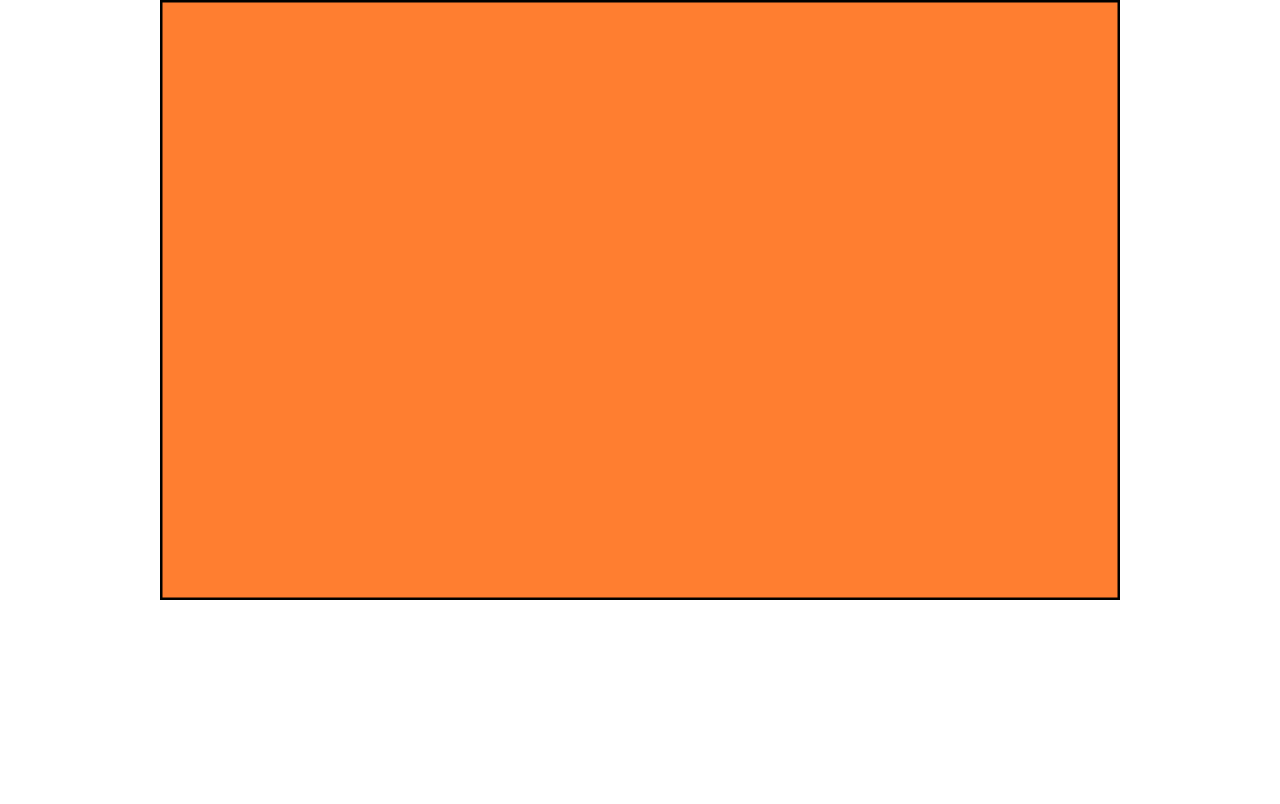
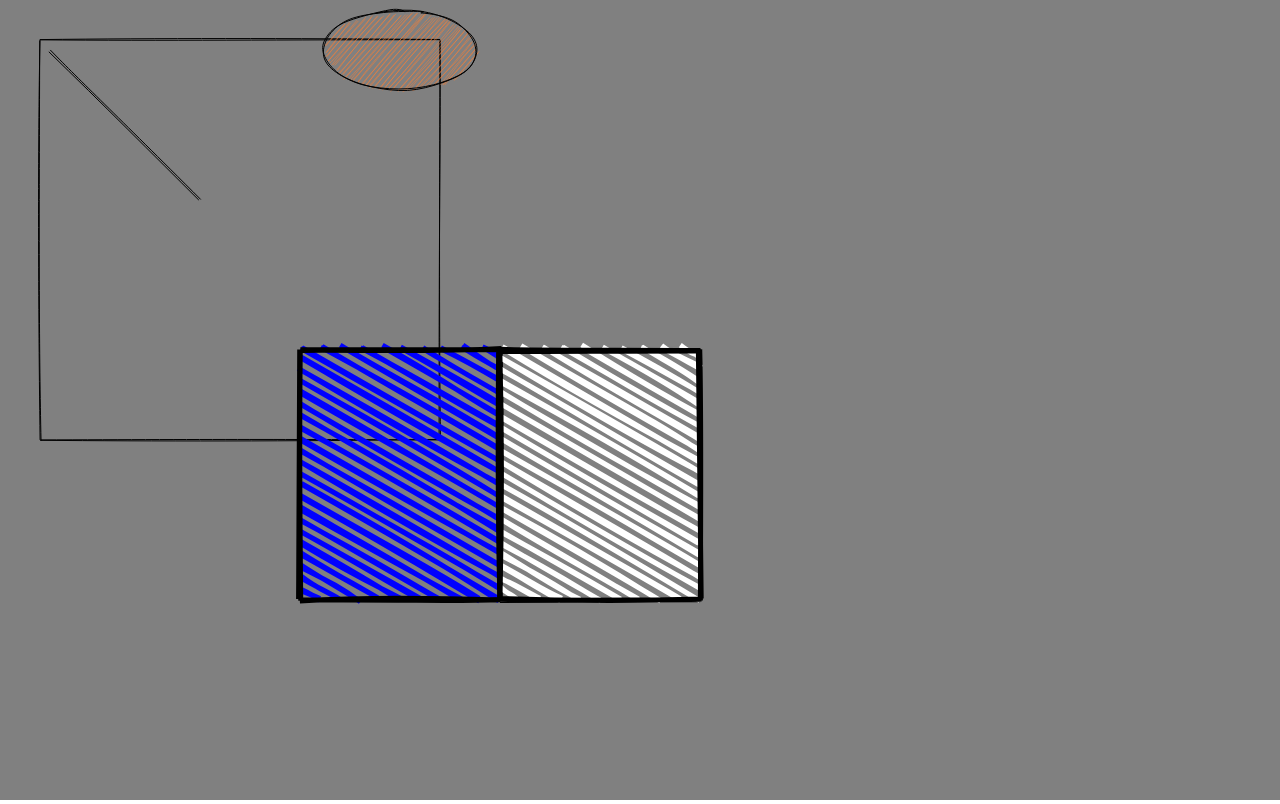
Before and after one commit to charlieconneely/final-year-project, a React (Create React App) app: page /canvas in a window 1280 px wide. Built offline with nearby package versions, Linux system fonts and the light colour scheme.

Commit message:
installed roughjs and started testing out shapes

```diff
--- a/package.json
+++ b/package.json
@@ -12,6 +12,7 @@
     "react-dom": "^17.0.1",
     "react-router-dom": "^5.2.0",
     "react-scripts": "4.0.0",
+    "roughjs": "^4.3.1",
     "web-vitals": "^0.2.4"
   },
   "scripts": {
--- a/src/components/Canvas/canvas.js
+++ b/src/components/Canvas/canvas.js
@@ -1,25 +1,50 @@
-import React, { useRef, useEffect } from 'react';
+import React, { useLayoutEffect, useState } from 'react';
+import rough from 'roughjs/bundled/rough.esm';
 
-const Canvas = (props) => {
-  const canvasRef = useRef(null);
+const generator = rough.generator();
 
-  useEffect(() => {
-    const canvas = canvasRef.current;
-    canvas.width = window.innerWidth * 0.75;
-    canvas.height = window.innerHeight * 0.75;
+const Canvas = () => {
 
+  useLayoutEffect(() => {
+    const canvas = document.getElementById("canvas");
     const context = canvas.getContext('2d');
+    context.fillStyle = '#ff7e30';
 
-    context.fillStyle = '#ff7e30';
-    context.fillRect(0, 0, context.canvas.width, context.canvas.height);
+    const rc = rough.canvas(canvas);
+    const rect = generator.rectangle(40, 40, 400, 400);
+    const line = generator.line(50, 50, 200, 200);
+    rc.draw(rect);
+    rc.draw(line);
 
-    /* Outline canvas border */
-    context.strokeStyle = "#000000";
-    context.lineWidth = 5;
-    context.strokeRect(0, 0, context.canvas.width, context.canvas.height);
-  }, []);
+    rc.rectangle(300, 350, 200, 250, {
+        fill: 'blue',
+        stroke: 'black',
+        hachureAngle: 60,
+        hachureGap: 10,
+        fillWeight: 5,
+        strokeWidth: 5
+    });
 
-  return <canvas  ref={canvasRef} {...props}/>
+    rc.rectangle(500, 350, 200, 250, {
+        fill: 'white',
+        stroke: 'black',
+        hachureAngle: 60,
+        hachureGap: 10,
+        fillWeight: 5,
+        strokeWidth: 5
+    });
+    rc.ellipse(400, 50, 150, 80, {
+      fill: '#ff7e30'
+    });
+  });
+
+  return (
+    <canvas id="canvas"
+          style={{backgroundColor:'grey'}}
+          width={window.innerWidth}
+          height={window.innerHeight}>
+    </canvas>
+  );
 }
 
 export default Canvas;
```
Also changed, not shown: 1 other file (tests, documents, lock files or other folders).
